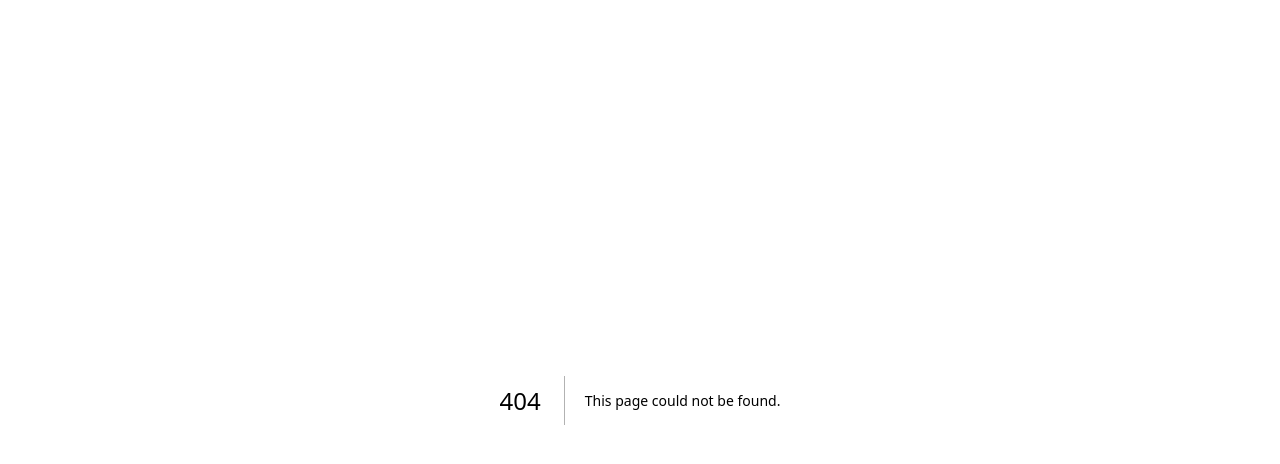
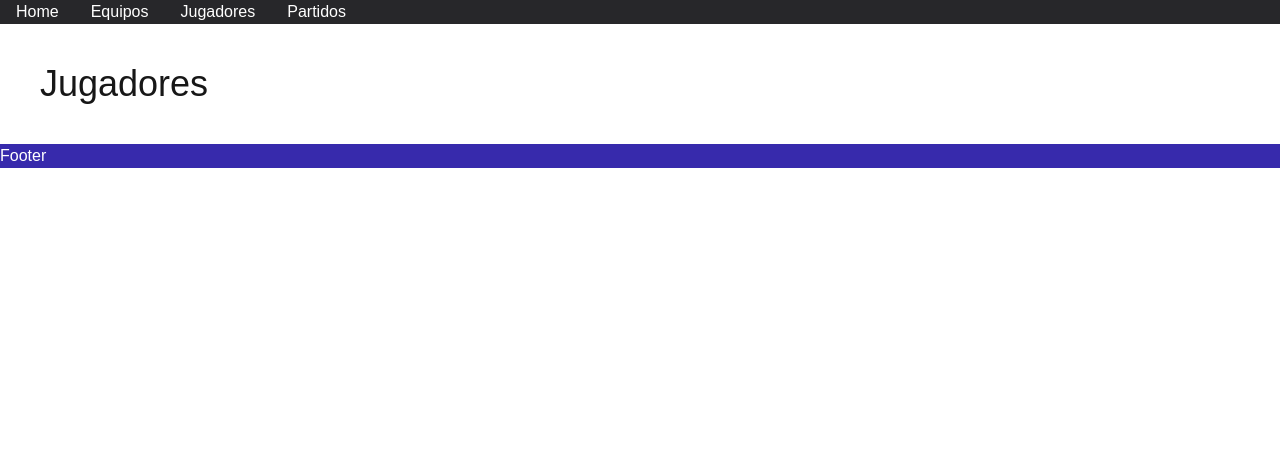
Before and after one commit to ignacio-pineiro/prog3tp1, a Next.js app: page /players in a window 1280 px wide. Before the commit this address had no page. Shown: the top 464 px of the page. Built offline with nearby package versions, Linux system fonts and the light colour scheme.

Commit message:
agregado layout principal con navbar y footer

```diff
--- a/src/app/layout.js
+++ b/src/app/layout.js
@@ -1,5 +1,6 @@
 import { Geist, Geist_Mono } from "next/font/google";
 import "./globals.css";
+import Link from "next/link";
 
 const geistSans = Geist({
   variable: "--font-geist-sans",
@@ -22,7 +23,28 @@ export default function RootLayout({ children }) {
       lang="en"
       className={`${geistSans.variable} ${geistMono.variable} h-full antialiased`}
     >
-      <body className="min-h-full flex flex-col">{children}</body>
+      <body className="min-h-full flex flex-col">
+        <nav className="bg-zinc-800">
+          <Link href={'/'} className="p-4 text-white">
+            Home
+          </Link>
+          <Link href={'/teams'} className="p-4 text-white">
+            Equipos
+          </Link>
+          <Link href={'/players'} className="p-4 text-white">
+            Jugadores
+          </Link>
+          <Link href={'/matches'} className="p-4 text-white">
+            Partidos
+          </Link>
+        </nav>
+
+        {children}
+
+        <footer className="bg-indigo-800">
+          <p className="text-white">Footer</p>
+        </footer>
+      </body>
     </html>
   );
 }
--- /dev/null
+++ b/src/app/matches/page.jsx
@@ -0,0 +1,5 @@
+export default function page() {
+  return (
+    <h1 className="p-10 text-4xl">Partidos</h1>
+  )
+}
--- a/src/app/page.js
+++ b/src/app/page.js
@@ -1,63 +1,14 @@
-import Image from "next/image";
-
 export default function Home() {
   return (
     <div className="flex flex-col flex-1 items-center justify-center bg-zinc-50 font-sans dark:bg-black">
       <main className="flex flex-1 w-full max-w-3xl flex-col items-center justify-between py-32 px-16 bg-white dark:bg-black sm:items-start">
-        <Image
-          className="dark:invert"
-          src="/next.svg"
-          alt="Next.js logo"
-          width={100}
-          height={20}
-          priority
-        />
         <div className="flex flex-col items-center gap-6 text-center sm:items-start sm:text-left">
           <h1 className="max-w-xs text-3xl font-semibold leading-10 tracking-tight text-black dark:text-zinc-50">
-            To get started, edit the page.js file.
+            Aplicación para organizar partidos de fútbol
           </h1>
           <p className="max-w-md text-lg leading-8 text-zinc-600 dark:text-zinc-400">
-            Looking for a starting point or more instructions? Head over to{" "}
-            <a
-              href="https://vercel.com/templates?framework=next.js&utm_source=create-next-app&utm_medium=appdir-template-tw&utm_campaign=create-next-app"
-              className="font-medium text-zinc-950 dark:text-zinc-50"
-            >
-              Templates
-            </a>{" "}
-            or the{" "}
-            <a
-              href="https://nextjs.org/learn?utm_source=create-next-app&utm_medium=appdir-template-tw&utm_campaign=create-next-app"
-              className="font-medium text-zinc-950 dark:text-zinc-50"
-            >
-              Learning
-            </a>{" "}
-            center.
+            Anota resultados, jugadores y equipos
           </p>
-        </div>
-        <div className="flex flex-col gap-4 text-base font-medium sm:flex-row">
-          <a
-            className="flex h-12 w-full items-center justify-center gap-2 rounded-full bg-foreground px-5 text-background transition-colors hover:bg-[#383838] dark:hover:bg-[#ccc] md:w-[158px]"
-            href="https://vercel.com/new?utm_source=create-next-app&utm_medium=appdir-template-tw&utm_campaign=create-next-app"
-            target="_blank"
-            rel="noopener noreferrer"
-          >
-            <Image
-              className="dark:invert"
-              src="/vercel.svg"
-              alt="Vercel logomark"
-              width={16}
-              height={16}
-            />
-            Deploy Now
-          </a>
-          <a
-            className="flex h-12 w-full items-center justify-center rounded-full border border-solid border-black/[.08] px-5 transition-colors hover:border-transparent hover:bg-black/[.04] dark:border-white/[.145] dark:hover:bg-[#1a1a1a] md:w-[158px]"
-            href="https://nextjs.org/docs?utm_source=create-next-app&utm_medium=appdir-template-tw&utm_campaign=create-next-app"
-            target="_blank"
-            rel="noopener noreferrer"
-          >
-            Documentation
-          </a>
         </div>
       </main>
     </div>
--- /dev/null
+++ b/src/app/players/page.jsx
@@ -0,0 +1,5 @@
+export default function page() {
+  return (
+    <h1 className="p-10 text-4xl">Jugadores</h1>
+  )
+}
--- /dev/null
+++ b/src/app/teams/page.jsx
@@ -0,0 +1,5 @@
+export default function page() {
+  return (
+    <h1 className="p-10 text-4xl">Equipos</h1>
+  )
+}
```
